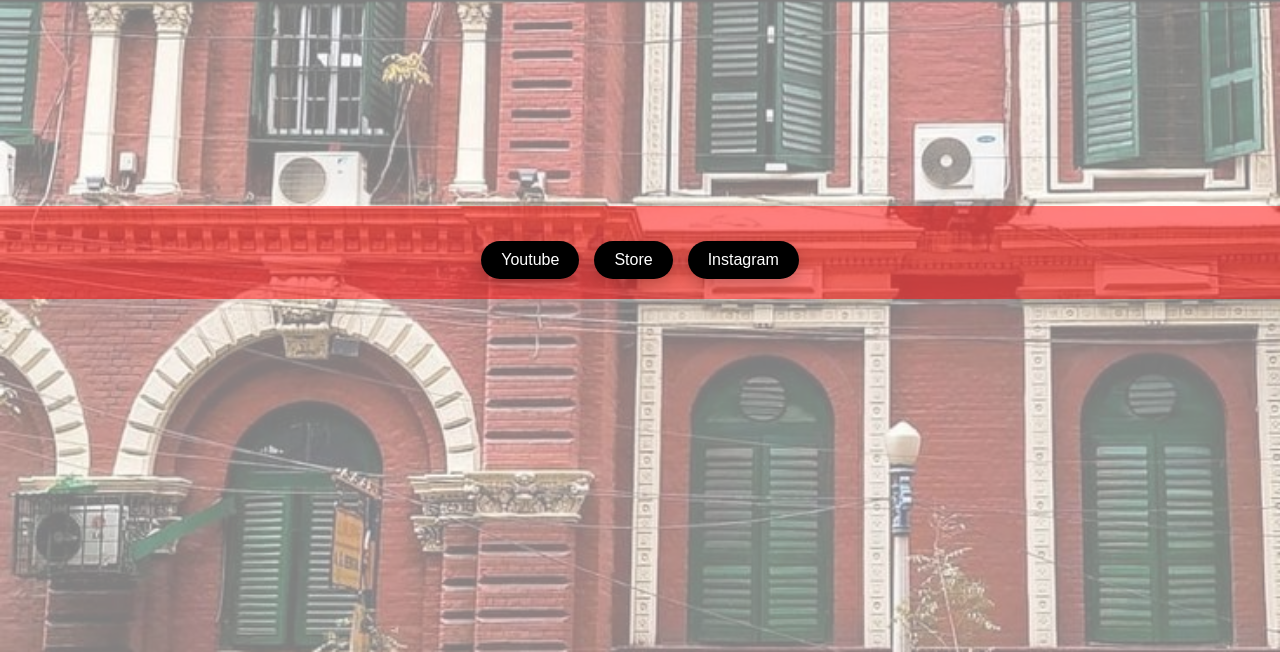
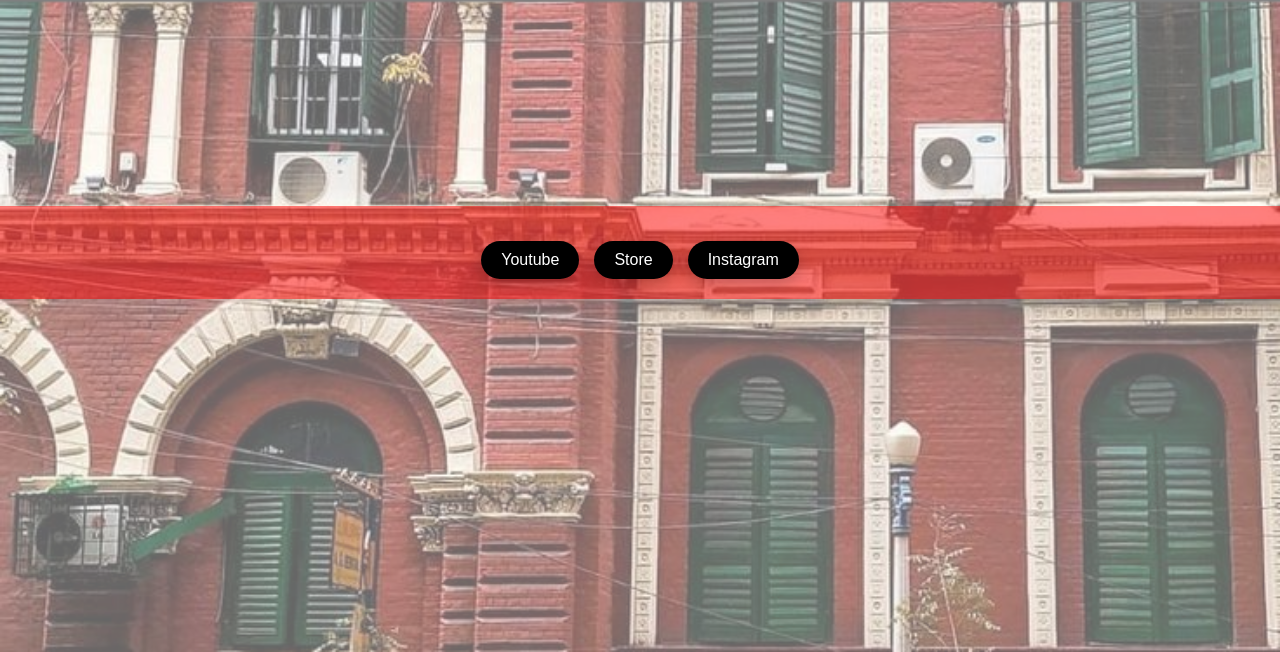
Before and after one commit to kol-kobja-studio/qr_landing, a plain HTML site: page index.html in a window 1280 px wide. Shown: the part 148-800 px from the top of the page. Drawn offline with nearby package versions, Linux system fonts and the light colour scheme.

Commit message:
Update styles.css - bg opacity

```diff
--- a/styles.css
+++ b/styles.css
@@ -20,7 +20,7 @@
       background-image: url('qr_bg_alt.jpeg');
       background-size: cover;
       background-position: center;
-      opacity: 0.50;
+      opacity: 0.60;
       z-index: -1;
     }
 
```
